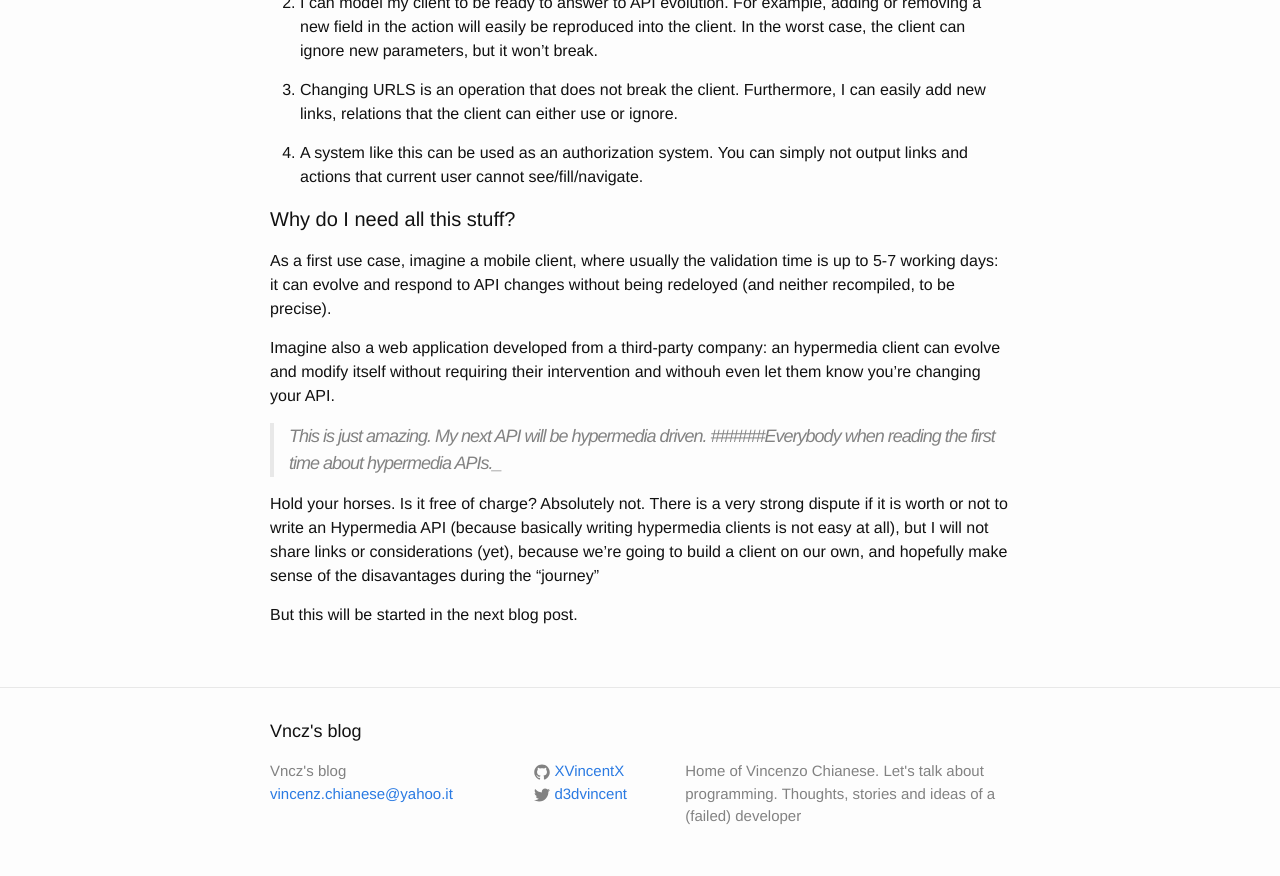
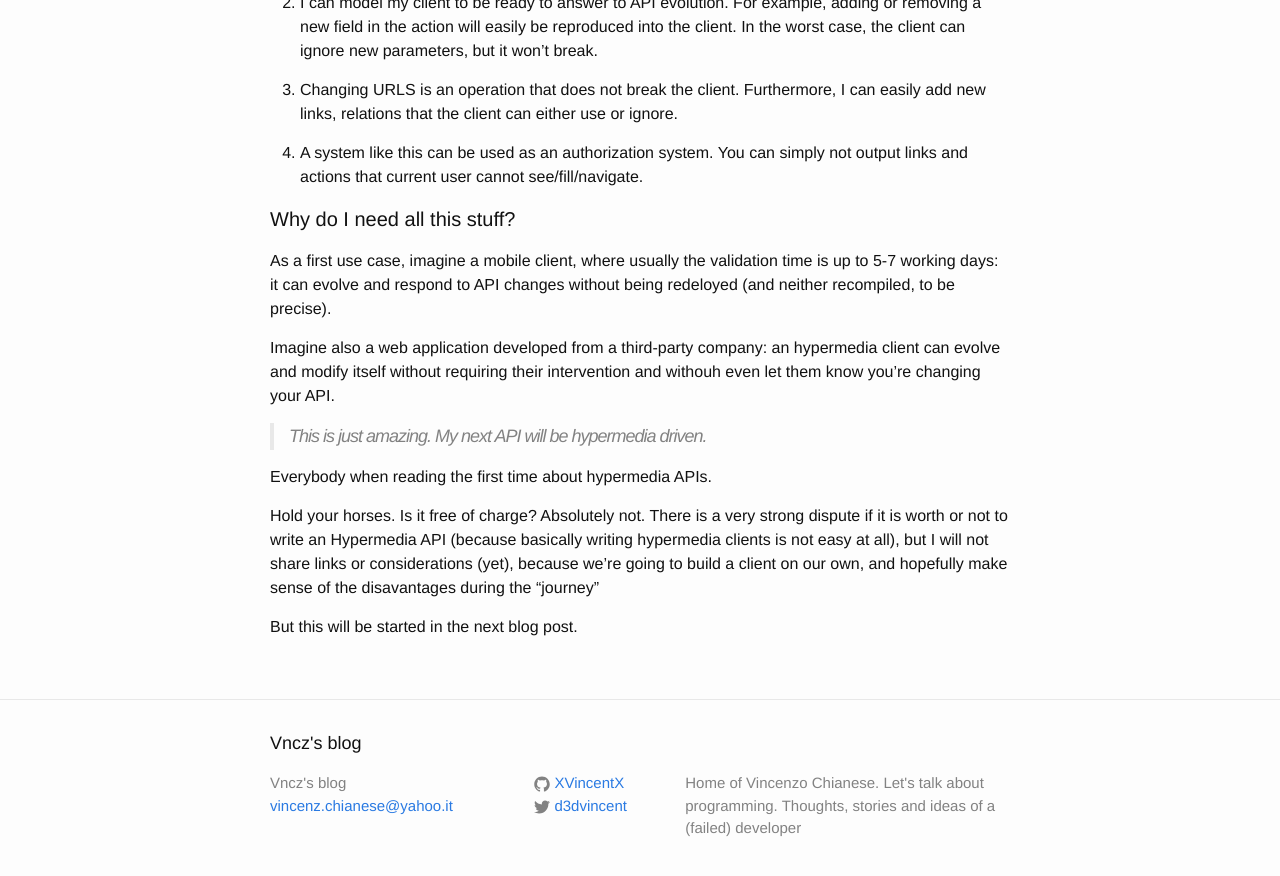
Before and after one commit to XVincentX/vncz, a Jekyll site: the page built from _posts/2015-05-30-hypermedia-client-in-angularjs.markdown, in a window 1280 px wide and 900 px high, scrolled down 2234 px. Shown: the top 876 px of the window. Built offline with Jekyll 4.4.1, drawn with Linux system fonts in a browser that asks for light colours.

```diff
--- a/_posts/2015-05-30-hypermedia-client-in-angularjs.markdown
+++ b/_posts/2015-05-30-hypermedia-client-in-angularjs.markdown
@@ -18,7 +18,7 @@ If you already know everything, you may just directly to the [next post]().
 
 Given that, let's have a look to hypermedia API from my ignorant point of view.
 
-####TL;DR. What is an Hypermedia API?
+#### TL;DR. What is an Hypermedia API?
 
 Fundamentally, people do two things on the internet:
 
@@ -92,7 +92,7 @@ What are advantages of having this kind of data representation?
 
 4. A system like this can be used as an authorization system. You can simply not output links and actions that current user cannot see/fill/navigate.
 
-####Why do I need all this stuff?
+#### Why do I need all this stuff?
 
 As a first use case, imagine a mobile client, where usually the validation time is up to 5-7 working days: it can evolve and respond to API changes without being redeloyed (and neither recompiled, to be precise).
 
@@ -100,7 +100,8 @@ Imagine also a web application developed from a third-party company: an hypermed
 
 
 > This is just amazing. My next API will be hypermedia driven.
->######Everybody when reading the first time about hypermedia APIs._
+
+Everybody when reading the first time about hypermedia APIs.
 
 Hold your horses. Is it free of charge? Absolutely not. There is a very strong dispute if it is worth or not to write an Hypermedia API (because basically writing hypermedia clients is not easy at all), but I will not share links or considerations (yet), because we're going to build a client on our own, and hopefully make sense of the disavantages during the "journey"
 
```
